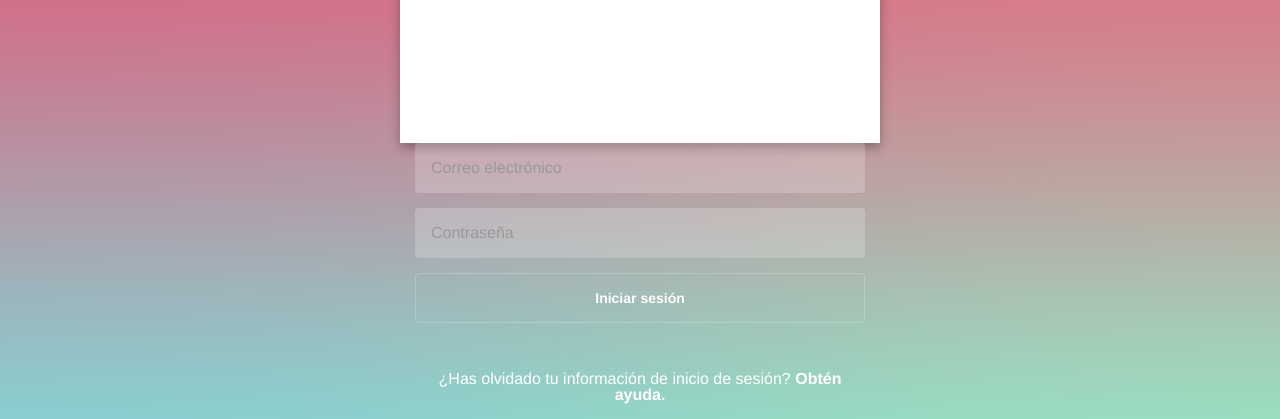
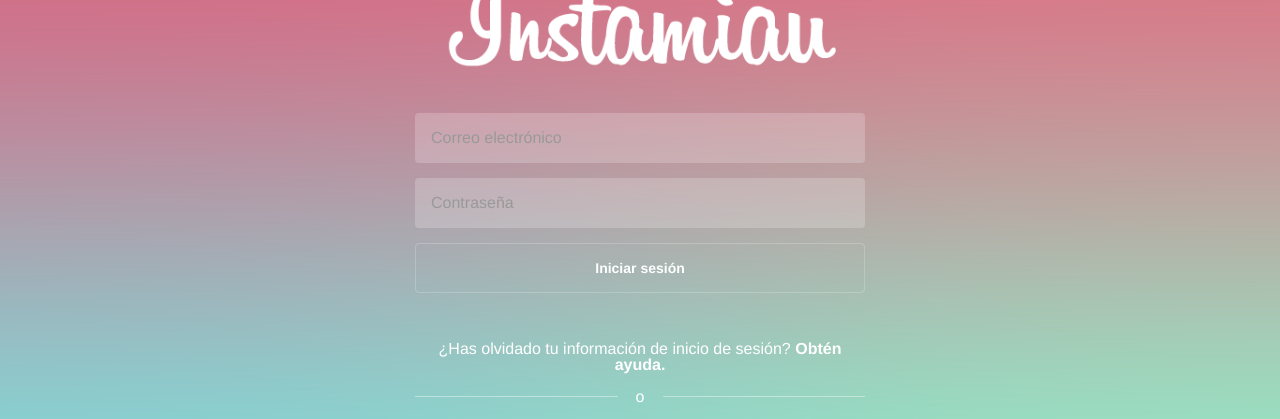
Before and after one commit to caterinadasilva/insta-collage, a plain HTML site: page index.html in a window 1280 px wide. Shown: the part 95-514 px from the top of the page. Drawn offline with nearby package versions, Linux system fonts and the light colour scheme.

Commit message:
fix header

```diff
--- a/assets/css/style.css
+++ b/assets/css/style.css
@@ -119,7 +119,7 @@ footer {
 }
 
 /*PHOTOBOOTH*/
-header .container {
+header .container.collage {
 	background-color: #fff;
 	box-shadow: 0 5px 10px rgba(0,0,0,.3);
 	padding: 15px 30px;
```
Also changed, not shown: home.html (+1 -1 lines).
